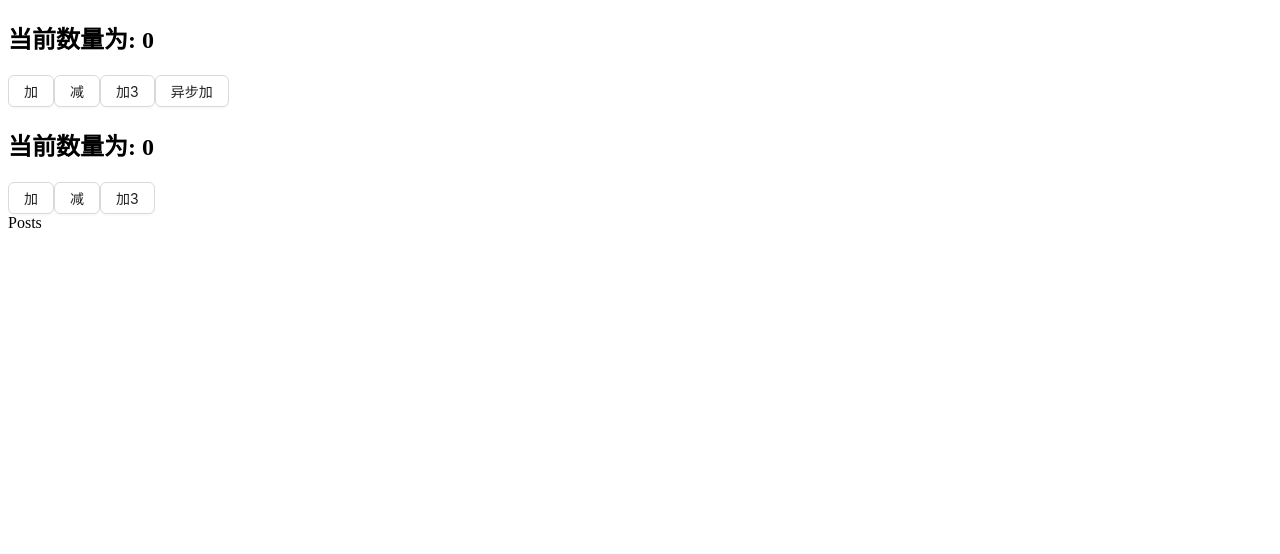
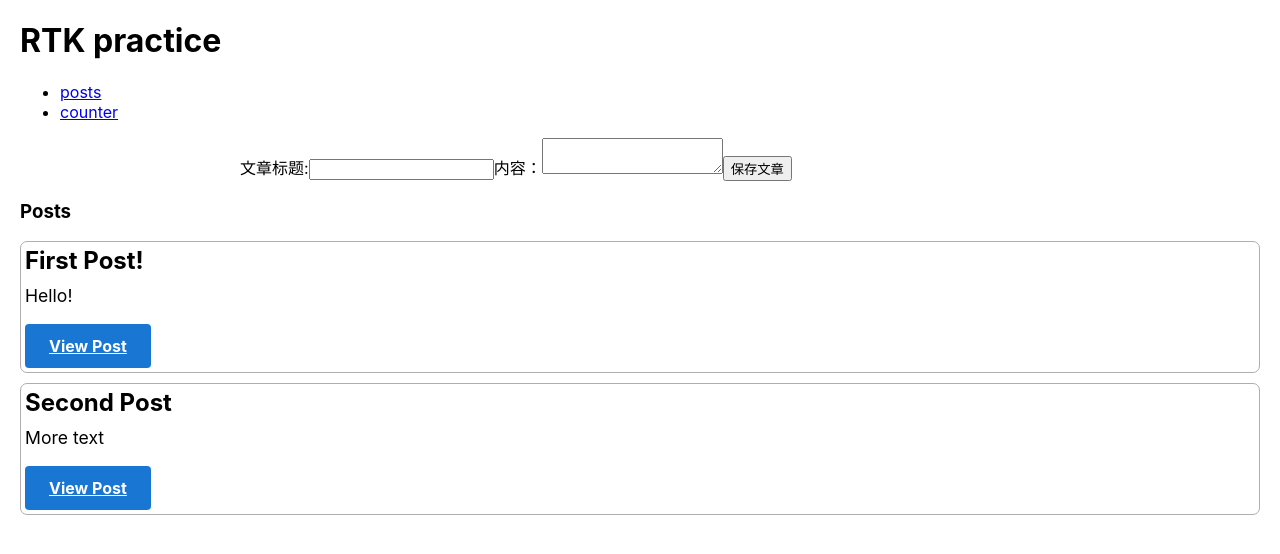
Before and after one commit to zeroskylian/react_redux_toolkit, a React (Create React App) app: page /posts/1 in a window 1280 px wide. Shown: the top 554 px of the page. Built offline with nearby package versions, Linux system fonts and the light colour scheme.

Commit message:
代码提交

```diff
--- a/package.json
+++ b/package.json
@@ -8,12 +8,14 @@
     "@types/react": "^18.0.26",
     "@types/react-dom": "^18.0.10",
     "@types/react-redux": "^7.1.25",
+    "@types/react-router-dom": "^5.3.3",
     "antd": "^5.1.4",
     "date-fns": "^2.29.3",
     "nanoid": "^4.0.0",
     "react": "^18.2.0",
     "react-dom": "^18.2.0",
     "react-redux": "^8.0.5",
+    "react-router-dom": "^5.3.4",
     "react-scripts": "5.0.1",
     "redux": "^4.2.0",
     "typescript": "^4.9.4"
--- a/src/App.tsx
+++ b/src/App.tsx
@@ -1,16 +1,34 @@
 import React from 'react';
+import { Switch, Route, Redirect, Link } from 'react-router-dom';
 import { Provider } from 'react-redux';
 import store from './app/store';
 import Counter from './components/Counter';
-import CounterClass from './components/CounterClass'
 import Posts from './components/Posts';
+import SinglePostPage from './components/SinglePostPage';
 
 function App() {
+  const routers = [
+    { id: 2, title: 'posts', path: '/posts' },
+    { id: 1, title: 'counter', path: '/counter' },
+  ];
   return (
     <Provider store={store}>
-      <Counter />
-      <CounterClass />
-      <Posts />
+      <h1>RTK practice</h1>
+      <ul>
+        {routers.map((item) => {
+          return (
+            <li key={item.id}>
+              <Link to={item.path}>{item.title}</Link>
+            </li>
+          );
+        })}
+      </ul>
+      <Switch>
+        <Route path={'/posts'} component={Posts} />
+        <Route path={'/counter'} component={Counter} />
+        <Route exact path="/posts/:id" component={SinglePostPage} />
+        <Redirect to={'/posts'}></Redirect>
+      </Switch>
     </Provider>
   );
 }
--- /dev/null
+++ b/src/components/AddPost/index.tsx
@@ -0,0 +1,47 @@
+import React, { useState } from 'react';
+import { nanoid } from 'nanoid';
+import { addPost } from '../../features/posts/postsSlice';
+import { useAppDispatch } from '../../app/hook';
+
+export default function AddPost() {
+  const [title, setTitle] = useState('');
+  const [content, setContent] = useState('');
+  const dispatch = useAppDispatch();
+  return (
+    <section>
+      <form>
+        <label htmlFor="postTitle">文章标题:</label>
+        <input
+          type="text"
+          id="postTitle"
+          name="postTitle"
+          value={title}
+          onChange={(e) => {
+            setTitle(e.currentTarget.value);
+          }}
+        />
+        <label htmlFor="postContent">内容：</label>
+        <textarea
+          id="postContent"
+          name="postContent"
+          value={content}
+          onChange={(e) => {
+            setContent(e.currentTarget.value);
+          }}
+        />
+        <button
+          type="button"
+          onClick={() => {
+            if (!title && !content) {
+              return;
+            }
+            dispatch(addPost({ id: nanoid(), title, content }));
+            setContent('');
+            setTitle('');
+          }}>
+          保存文章
+        </button>
+      </form>
+    </section>
+  );
+}
--- a/src/components/CounterClass/index.tsx
+++ b/src/components/CounterClass/index.tsx
@@ -1,5 +1,4 @@
 import React, { Component } from 'react';
-import { Dispatch } from 'redux';
 import { connect } from 'react-redux';
 import { Button } from 'antd';
 import { AppState } from '../../app/store';
--- /dev/null
+++ b/src/components/PostList/index.tsx
@@ -0,0 +1,25 @@
+import React from 'react';
+import { useAppSelector } from '../../app/hook';
+import { getPosts } from '../../features/posts/postsSlice';
+import { Link } from 'react-router-dom';
+
+export default function PostList() {
+  const posts = useAppSelector(getPosts);
+  const renderProps = posts.map((post) => {
+    return (
+      <article className="post-excerpt" key={post.id}>
+        <h3>{post.title}</h3>
+        <p className="post-content">{post.content.substring(0, 100)}</p>
+        <Link to={`/posts/${post.id}`} className="button muted-button">
+          View Post
+        </Link>
+      </article>
+    );
+  });
+  return (
+    <div>
+      <h3>Posts</h3>
+      {renderProps}
+    </div>
+  );
+}
--- a/src/components/Posts/index.tsx
+++ b/src/components/Posts/index.tsx
@@ -1,7 +1,13 @@
 import React from 'react'
+import AddPost from '../AddPost';
+import PostList from '../PostList';
 
 export default function Posts() {
+  console.log('first')
   return (
-    <div>Posts</div>
+    <div>
+        <AddPost />
+        <PostList />
+    </div>
   )
 }
--- /dev/null
+++ b/src/components/SinglePostPage/index.tsx
@@ -0,0 +1,28 @@
+import React from 'react';
+import { RouteComponentProps } from 'react-router-dom';
+import { useAppSelector } from '../../app/hook';
+
+export default function SinglePostPage(
+  props: RouteComponentProps<{ id: string }>
+) {
+  const id = props.match.params.id;
+  console.log(id);
+  const post = useAppSelector((state) =>
+    state.posts.find((post) => post.id === id)
+  );
+  if (!post) {
+    return (
+      <section>
+        <h2>页面未找到！</h2>
+      </section>
+    );
+  }
+  return (
+    <section>
+      <article className="post">
+        <h2>{post.title}</h2>
+        <p className="post-content">{post.content}</p>
+      </article>
+    </section>
+  );
+}
--- a/src/features/posts/postsSlice.ts
+++ b/src/features/posts/postsSlice.ts
@@ -1,4 +1,5 @@
-import { createSlice } from '@reduxjs/toolkit';
+import { createSlice, PayloadAction } from '@reduxjs/toolkit';
+import { AppState } from '../../app/store';
 
 type PostsItem = {
   id: string;
@@ -16,7 +17,18 @@ const initialState: PostsState = [
 const postsSlice = createSlice({
   name: 'posts',
   initialState,
-  reducers: {},
+  reducers: {
+    addPost: (state, action: PayloadAction<PostsItem>) => {
+      state.push(action.payload);
+    },
+  },
 });
 
 export default postsSlice.reducer;
+export type { PostsItem, PostsState };
+
+export function getPosts(state: AppState) {
+  return state.posts;
+}
+
+export const { addPost } = postsSlice.actions;
--- /dev/null
+++ b/src/index.css
@@ -0,0 +1,274 @@
+:root {
+  --redux-color: #764abc;
+}
+
+body {
+  margin: 20px;
+  font-family: -apple-system, BlinkMacSystemFont, 'Segoe UI', 'Roboto', 'Oxygen',
+    'Ubuntu', 'Cantarell', 'Fira Sans', 'Droid Sans', 'Helvetica Neue',
+    sans-serif;
+  -webkit-font-smoothing: antialiased;
+  -moz-osx-font-smoothing: grayscale;
+}
+
+code {
+  font-family: source-code-pro, Menlo, Monaco, Consolas, 'Courier New',
+    monospace;
+}
+
+p {
+  font-size: 1.1rem;
+}
+
+/* Navbar */
+
+nav {
+  display: flex;
+  padding: 0;
+  background: var(--redux-color);
+}
+
+nav section {
+  width: 100%;
+}
+
+nav section h1,
+nav section {
+  color: white;
+}
+
+nav a,
+nav a:active {
+  font-weight: 700;
+  padding: 0.25rem 1.5rem;
+  border-radius: 4px;
+  color: white !important;
+  background: #481499;
+}
+
+nav a:first-of-type {
+  margin-left: -1.5rem;
+}
+
+nav a:hover {
+  color: white;
+  background: #926bcf;
+}
+
+.navContent {
+  display: flex;
+  justify-content: space-between;
+}
+
+.navLinks {
+  display: flex;
+}
+
+.navLinks a {
+  margin-left: 5px;
+}
+
+.navLinks a .badge {
+  margin-left: 5px;
+  position: relative;
+  top: -3px;
+}
+
+.badge {
+  display: inline-block;
+  padding: 0.25em 0.4em;
+  font-size: 75%;
+  font-weight: 700;
+  line-height: 1;
+  text-align: center;
+  white-space: nowrap;
+  vertical-align: baseline;
+  border-radius: 0.25rem;
+  color: #212529;
+  background-color: #f8f9fa;
+}
+
+.navLinks :first-child {
+  margin-left: 0;
+}
+
+/* Main content */
+
+section {
+  max-width: 800px;
+  margin-left: auto;
+  margin-right: auto;
+  padding: 0 1.5rem;
+}
+
+section h1 {
+  font-size: 3rem;
+}
+
+/* Posts list */
+
+.post h2 {
+  font-size: 2.5rem;
+  margin-bottom: 5px;
+}
+
+.post-excerpt {
+  padding: 0.25rem 0.25rem;
+  border: 1px solid rgb(177, 174, 174);
+  border-radius: 7px;
+  margin-top: 10px;
+}
+
+.posts-list .post-excerpt + .post-excerpt {
+  margin-top: 0.5rem;
+}
+
+.posts-container.disabled {
+  opacity: 0.5;
+}
+
+.post-excerpt h3 {
+  margin: 0;
+  font-size: 1.5rem;
+}
+
+p.post-content {
+  margin-top: 10px;
+}
+
+.button {
+  display: inline-block;
+  background: #1976d2;
+  color: white;
+  border-radius: 4px;
+  font-weight: 700;
+  padding: 0.75rem 1.5rem;
+}
+
+button:disabled,
+button:disabled:hover {
+  opacity: 0.5;
+}
+
+button.reaction-button {
+  border: 1px solid #e0e3e9;
+  padding: 5px 10px;
+  margin: 5px 6px 10px;
+  border-radius: 4px;
+  white-space: nowrap;
+}
+
+.spinner {
+  display: flex;
+  flex-direction: column;
+  justify-content: center;
+  align-items: center;
+}
+
+.spinner h4 {
+  margin: 5px;
+}
+
+/* https://projects.lukehaas.me/css-loaders/ , Loader #3 */
+.loader {
+  font-size: 10px;
+  margin: 10px;
+  /* text-indent: -9999em; */
+  width: 5em;
+  height: 5em;
+  border-radius: 50%;
+  background: var(--redux-color);
+  background: -moz-linear-gradient(
+    left,
+    var(--redux-color) 10%,
+    rgba(128, 0, 255, 0) 42%
+  );
+  background: -webkit-linear-gradient(
+    left,
+    var(--redux-color) 10%,
+    rgba(128, 0, 255, 0) 42%
+  );
+  background: -o-linear-gradient(
+    left,
+    var(--redux-color) 10%,
+    rgba(128, 0, 255, 0) 42%
+  );
+  background: -ms-linear-gradient(
+    left,
+    var(--redux-color) 10%,
+    rgba(128, 0, 255, 0) 42%
+  );
+  background: linear-gradient(
+    to right,
+    var(--redux-color) 10%,
+    rgba(128, 0, 255, 0) 42%
+  );
+  position: relative;
+  -webkit-animation: load3 1.4s infinite linear;
+  animation: load3 1.4s infinite linear;
+  -webkit-transform: translateZ(0);
+  -ms-transform: translateZ(0);
+  transform: translateZ(0);
+}
+
+.loader:before {
+  width: 50%;
+  height: 50%;
+  background: var(--redux-color);
+  border-radius: 100% 0 0 0;
+  position: absolute;
+  top: 0;
+  left: 0;
+  content: '';
+}
+
+.loader:after {
+  background: #ffffff;
+  width: 75%;
+  height: 75%;
+  border-radius: 50%;
+  content: '';
+  margin: auto;
+  position: absolute;
+  top: 0;
+  left: 0;
+  bottom: 0;
+  right: 0;
+}
+
+@-webkit-keyframes load3 {
+  0% {
+    -webkit-transform: rotate(0deg);
+    transform: rotate(0deg);
+  }
+  100% {
+    -webkit-transform: rotate(360deg);
+    transform: rotate(360deg);
+  }
+}
+
+@keyframes load3 {
+  0% {
+    -webkit-transform: rotate(0deg);
+    transform: rotate(0deg);
+  }
+  100% {
+    -webkit-transform: rotate(360deg);
+    transform: rotate(360deg);
+  }
+}
+
+/* Notifications list */
+
+.notification {
+  border: 1px solid #eee;
+  padding: 0.5rem;
+}
+
+.notificationsList .notification + .notification {
+  border-top: none;
+}
+
+.notification.new {
+  background-color: rgba(29, 161, 242, 0.1);
+}
--- a/src/index.tsx
+++ b/src/index.tsx
@@ -1,12 +1,16 @@
 import React from 'react';
 import ReactDOM from 'react-dom/client';
 import App from './App';
+import { BrowserRouter } from 'react-router-dom';
+import './index.css'
 
 const root = ReactDOM.createRoot(
   document.getElementById('root') as HTMLElement
 );
 root.render(
   <React.StrictMode>
-    <App />
+    <BrowserRouter>
+      <App />
+    </BrowserRouter>
   </React.StrictMode>
 );
```
Also changed, not shown: 1 other file (tests, documents, lock files or other folders).
